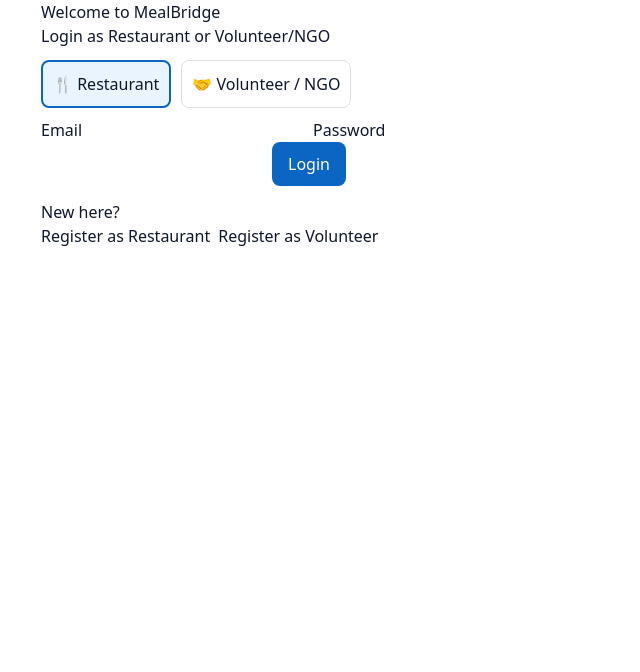
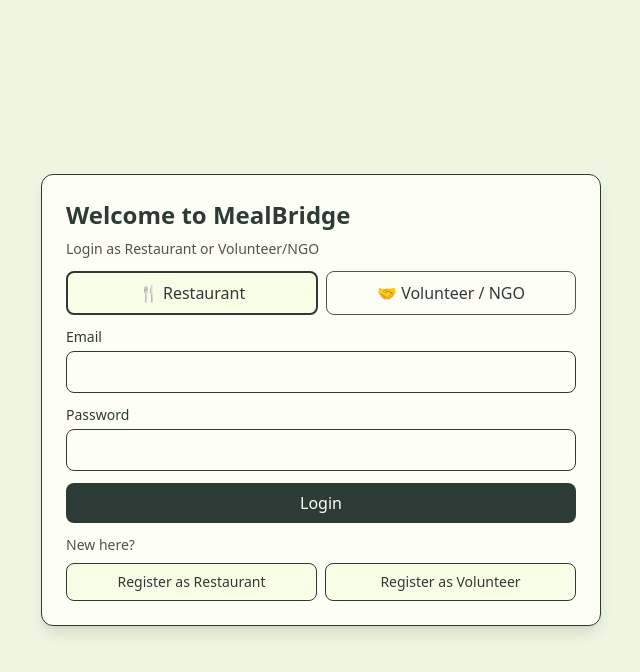
Before and after one commit to bhanu-3333/food-donation-platform, a React (Vite) app in the folder Frontend/: page /login in a window 1280 px wide. Both pictures are taken after a click on the button "🍴 Restaurant". Shown: the top 672 px of the page, without its empty margins (319-959 px from the left). Built offline with nearby package versions, Linux system fonts and the light colour scheme.

Commit message:
ADDED STYLES

```diff
--- a/Frontend/src/pages/LoginPage.jsx
+++ b/Frontend/src/pages/LoginPage.jsx
@@ -34,30 +34,30 @@ export default function LoginPage() {
   }
 
   return (
-    <div className="container">
-      <div className="card" style={{ maxWidth: 560, margin: "0 auto" }}>
-        <h2>Welcome to MealBridge</h2>
-        <p className="small-muted">Login as Restaurant or Volunteer/NGO</p>
+    <div className="fixed inset-0 w-full h-full flex items-center justify-center p-4" style={{ backgroundColor: '#eff5e1' }}>
+      <div className="card w-full rounded-xl shadow-lg p-6 transition-all duration-300 hover:shadow-xl" style={{ maxWidth: 560, margin: "0 auto", backgroundColor: '#fefff4', borderColor: '#2d3b36', borderWidth: '1px' }}>
+        <h2 className="text-2xl font-bold mb-2" style={{ color: '#2d3b36' }}>Welcome to MealBridge</h2>
+        <p className="small-muted text-sm" style={{ color: '#525349' }}>Login as Restaurant or Volunteer/NGO</p>
 
-        <div style={{ display: "flex", gap: 10, marginTop: 12, marginBottom: 10 }}>
+        <div className="flex gap-2 mt-3 mb-2">
           <button
             onClick={() => setUserType("restaurant")}
+            className="flex-1 p-2 rounded-lg transition-all duration-200 transform hover:scale-105 active:scale-95"
             style={{
-              padding: 10,
-              borderRadius: 8,
-              border: userType === "restaurant" ? "2px solid #0a66c2" : "1px solid #ddd",
-              background: userType === "restaurant" ? "#eaf4ff" : "#fff"
+              border: userType === "restaurant" ? "2px solid #2d3b36" : "1px solid #525349",
+              background: userType === "restaurant" ? "#f8fee5" : "#fefff4",
+              color: '#2d3b36'
             }}
           >
             🍴 Restaurant
           </button>
           <button
             onClick={() => setUserType("volunteer")}
+            className="flex-1 p-2 rounded-lg transition-all duration-200 transform hover:scale-105 active:scale-95"
             style={{
-              padding: 10,
-              borderRadius: 8,
-              border: userType === "volunteer" ? "2px solid #0a66c2" : "1px solid #ddd",
-              background: userType === "volunteer" ? "#eaf4ff" : "#fff"
+              border: userType === "volunteer" ? "2px solid #2d3b36" : "1px solid #525349",
+              background: userType === "volunteer" ? "#f8fee5" : "#fefff4",
+              color: '#2d3b36'
             }}
           >
             🤝 Volunteer / NGO
@@ -65,27 +65,101 @@ export default function LoginPage() {
         </div>
 
         {!userType ? (
-          <p className="small-muted">Select a role to open the login form</p>
+          <p className="small-muted text-sm mt-2" style={{ color: '#525349' }}>Select a role to open the login form</p>
         ) : (
-          <form onSubmit={handleLogin}>
-            <label>Email</label>
-            <input className="input" type="email" value={email} onChange={e => setEmail(e.target.value)} required />
+          <div className="mt-3 animate-slideIn">
+            <label className="block text-sm font-medium mb-1" style={{ color: '#2d3b36' }}>Email</label>
+            <input
+              className="input w-full px-3 py-2 mb-3 rounded-lg transition-all duration-200 focus:ring-2"
+              type="email"
+              value={email}
+              onChange={e => setEmail(e.target.value)}
+              required
+              style={{
+                backgroundColor: '#fefff4',
+                borderColor: '#2d3b36',
+                borderWidth: '1px',
+                color: '#2d3b36'
+              }}
+            />
 
-            <label>Password</label>
-            <input className="input" type="password" value={password} onChange={e => setPassword(e.target.value)} required />
+            <label className="block text-sm font-medium mb-1" style={{ color: '#2d3b36' }}>Password</label>
+            <input
+              className="input w-full px-3 py-2 mb-3 rounded-lg transition-all duration-200 focus:ring-2"
+              type="password"
+              value={password}
+              onChange={e => setPassword(e.target.value)}
+              required
+              style={{
+                backgroundColor: '#fefff4',
+                borderColor: '#2d3b36',
+                borderWidth: '1px',
+                color: '#2d3b36'
+              }}
+            />
 
-            <button style={{ padding: "10px 16px", borderRadius: 8, background: "#0a66c2", color: "white", border: "none" }}>Login</button>
-          </form>
+            <button
+              onClick={handleLogin}
+              className="w-full py-2 px-4 rounded-lg font-medium transition-all duration-200 transform hover:scale-105 active:scale-95 hover:shadow-lg"
+              style={{
+                background: "#2d3b36",
+                color: "#fefff4",
+                border: "none"
+              }}
+            >
+              Login
+            </button>
+          </div>
         )}
 
-        <div style={{ marginTop: 14 }}>
-          <p className="small-muted">New here?</p>
-          <div style={{ display: "flex", gap: 8 }}>
-            <button onClick={() => navigate("/restaurant-signup")}>Register as Restaurant</button>
-            <button onClick={() => navigate("/volunteer-signup")}>Register as Volunteer</button>
+        <div className="mt-3">
+          <p className="small-muted text-sm mb-2" style={{ color: '#525349' }}>New here?</p>
+          <div className="flex gap-2">
+           <button
+  onClick={() => navigate("/restaurant-signup")}
+  className="flex-1 py-2 px-3 rounded-lg text-sm transition-all duration-200 transform hover:scale-105 active:scale-95"
+  style={{
+    backgroundColor: '#f8fee5',
+    color: '#2d3b36',
+    borderColor: '#2d3b36',
+    borderWidth: '1px'
+  }}
+>
+  Register as Restaurant
+</button>
+<button
+  onClick={() => navigate("/volunteer-signup")}
+  className="flex-1 py-2 px-3 rounded-lg text-sm transition-all duration-200 transform hover:scale-105 active:scale-95"
+  style={{
+    backgroundColor: '#f8fee5',
+    color: '#2d3b36',
+    borderColor: '#2d3b36',
+    borderWidth: '1px'
+  }}
+>
+  Register as Volunteer
+</button>
+
           </div>
         </div>
       </div>
+
+      <style>{`
+        @keyframes slideIn {
+          from {
+            opacity: 0;
+            transform: translateY(-10px);
+          }
+          to {
+            opacity: 1;
+            transform: translateY(0);
+          }
+        }
+
+        .animate-slideIn {
+          animation: slideIn 0.3s ease-out;
+        }
+      `}</style>
     </div>
   );
 }
```
